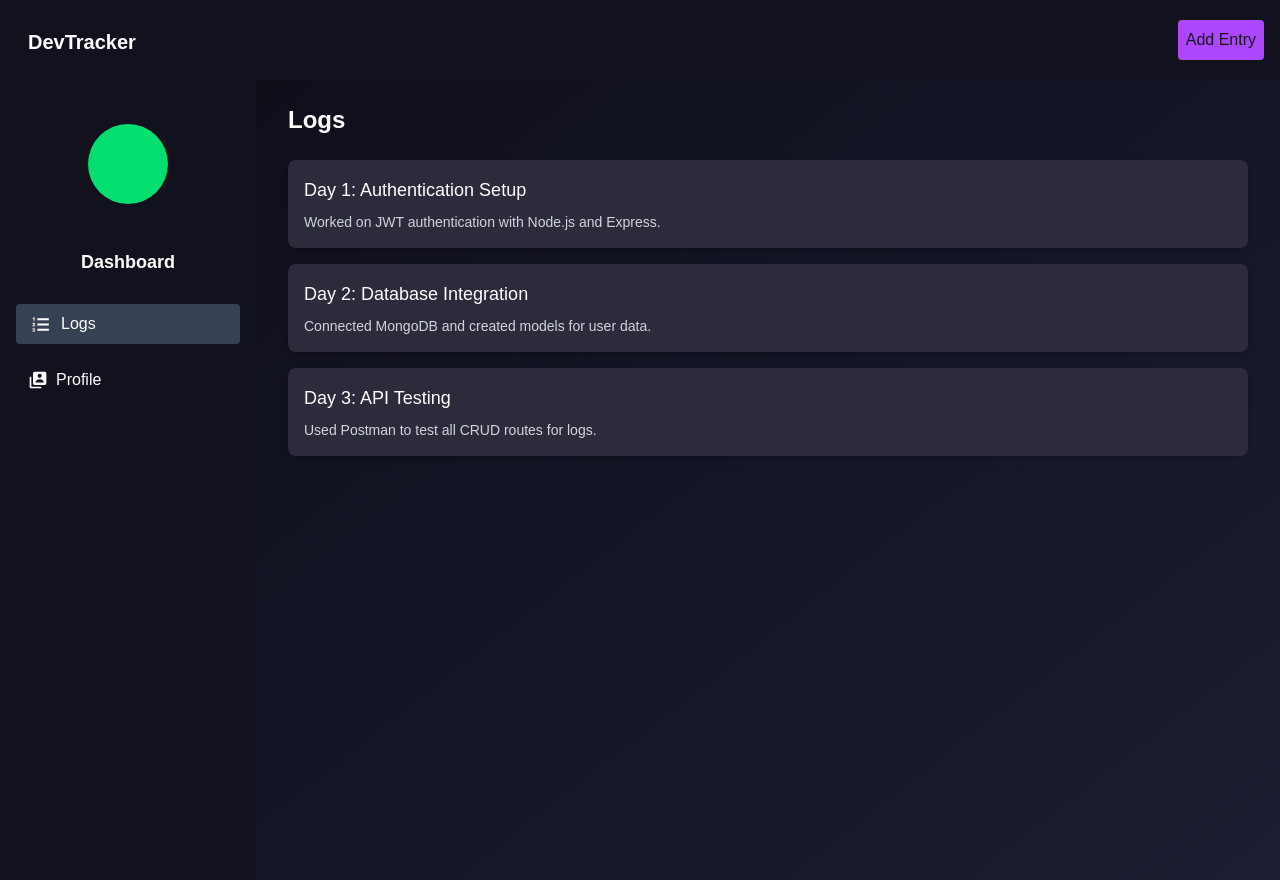
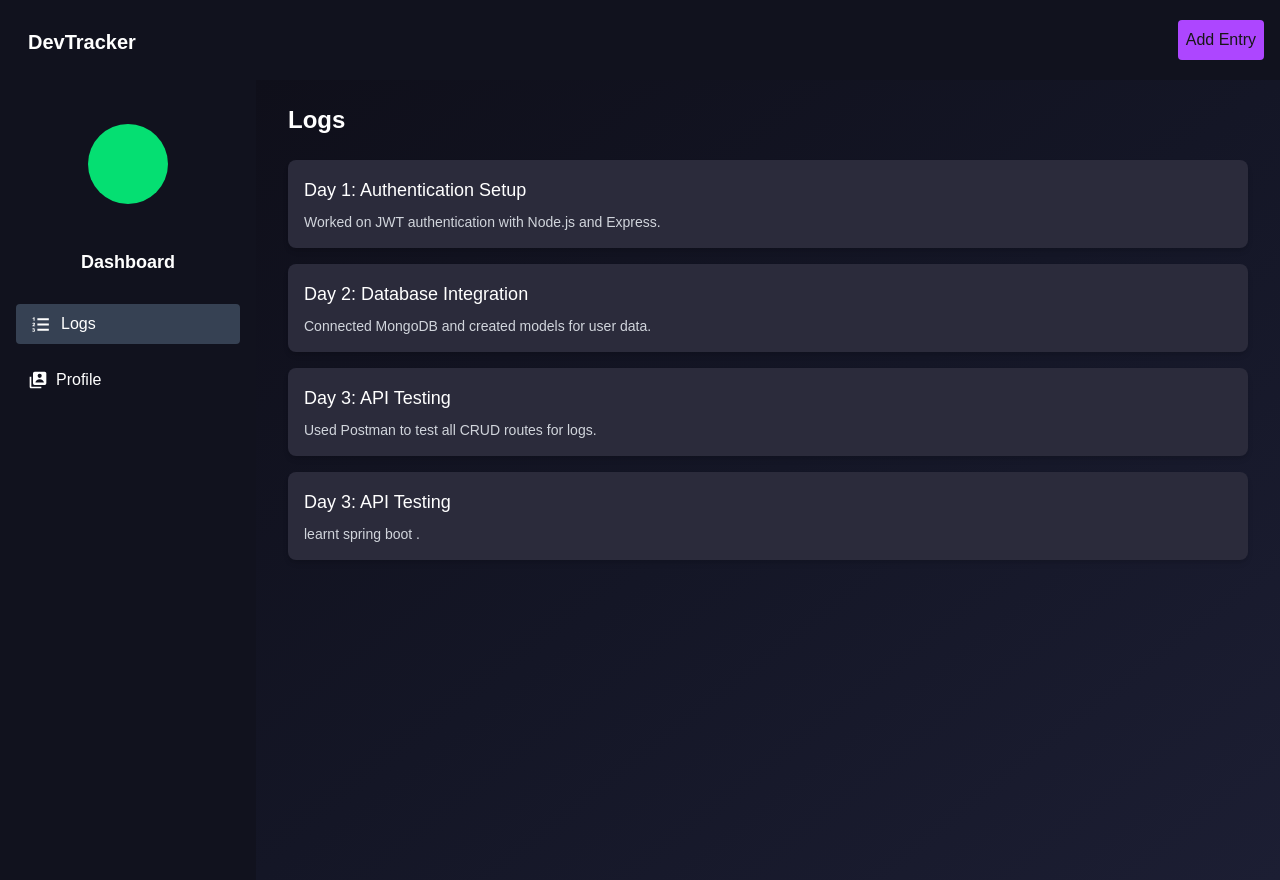
Before and after one commit to chiekjowk2/devTrack, a Next.js app in the folder frontend/: page / in a window 1280 px wide. Built offline with nearby package versions, Linux system fonts and the light colour scheme.

Commit message:
Add log entry for learning Spring Boot in the Homepage component

```diff
--- a/frontend/app/page.tsx
+++ b/frontend/app/page.tsx
@@ -28,6 +28,12 @@ export default function Homepage() {
               Used Postman to test all CRUD routes for logs.
             </p>
           </div>
+          <div className="bg-[#2b2b3b] p-4 rounded-lg shadow-md">
+            <h2 className="text-lg font-medium">Day 3: API Testing</h2>
+            <p className="text-gray-300 text-sm mt-2">
+              learnt spring boot .
+            </p>
+          </div>
         </div>
       </div>
     </div>
```
